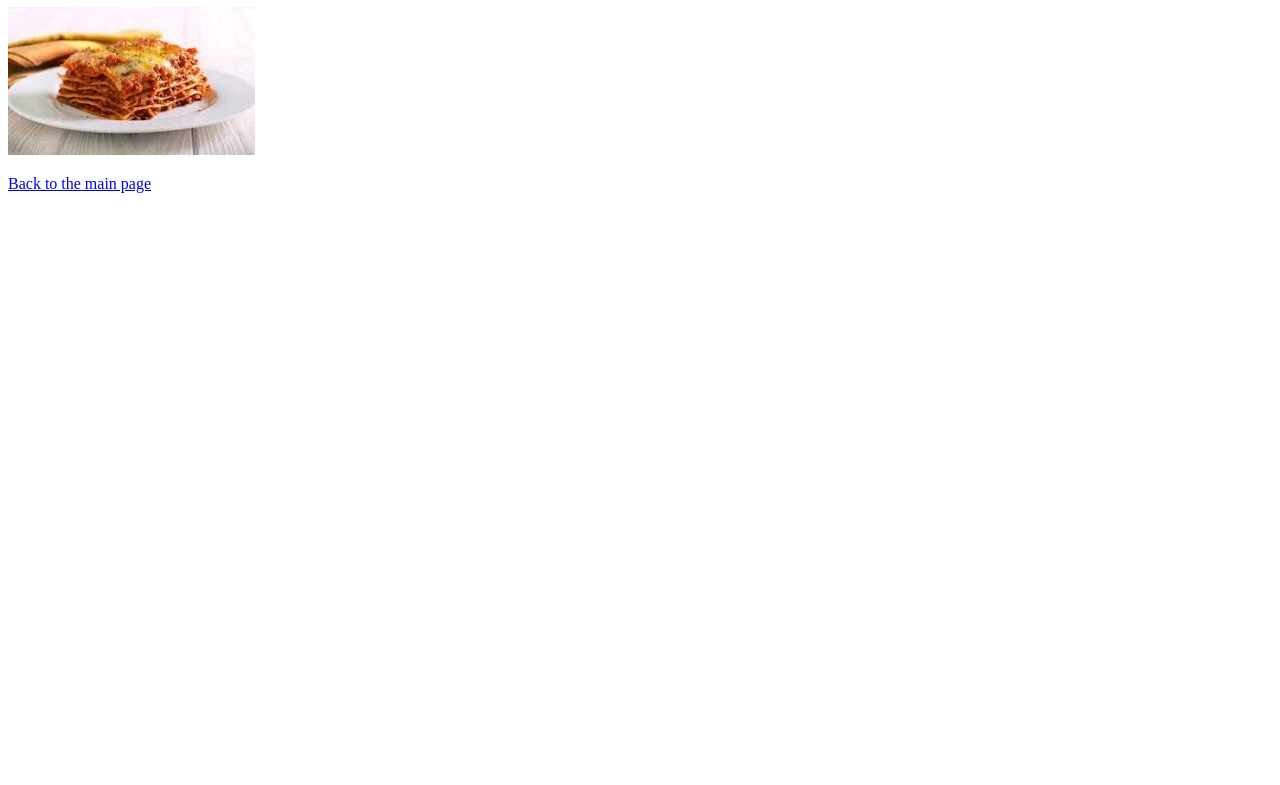
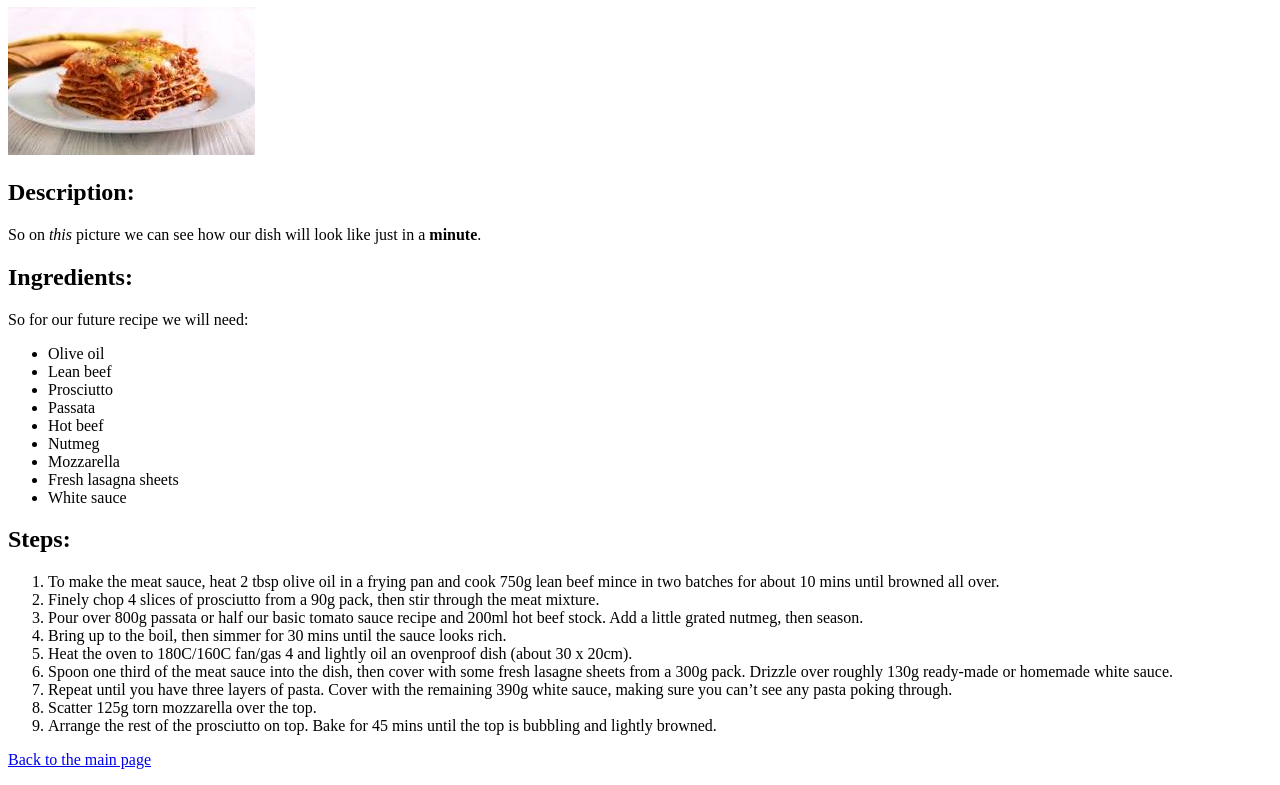
Before and after one commit to vladly200/Recipes, a plain HTML site: page recipes/lasagna.html in a window 1280 px wide. Shown: the part 73-858 px from the top of the page. Before the commit the page ends 800 px from the top, so only its background shows below. Drawn offline with Linux system fonts and the light colour scheme.

```diff
--- a/recipes/lasagna.html
+++ b/recipes/lasagna.html
@@ -2,11 +2,73 @@
 <html lang="en">
   <head>
     <meta charset="UTF-8" />
-    <title>Recipe of Lasagna</title>
+    <title>RecipeLasagna</title>
   </head>
   <body>
-    <h1>Lasagna recipe</h1>
-    <img src="../images/lasagna.png" />
-    <p><a href="../index.html">Back to the main page</a></p>
+    <h1>Lasagna Recipe:</h1>
+    <img
+      src="../images/lasagna.png"
+      alt="It is a picture of a cooked lasagna" />
+    <h2><strong>Description:</strong></h2>
+    <p>
+      So on <em>this</em> picture we can see how our dish will look like just in
+      a <strong>minute</strong>.
+    </p>
+    <h2>Ingredients:</h2>
+    <p>So for our future recipe we will need:</p>
+    <ul>
+      <li>Olive oil</li>
+      <li>Lean beef</li>
+      <li>Prosciutto</li>
+      <li>Passata</li>
+      <li>Hot beef</li>
+      <li>Nutmeg</li>
+      <li>Mozzarella</li>
+      <li>Fresh lasagna sheets</li>
+      <li>White sauce</li>
+    </ul>
+    <h2>Steps:</h2>
+    <ol>
+      <li>
+        To make the meat sauce, heat 2 tbsp olive oil in a frying pan and cook
+        750g lean beef mince in two batches for about 10 mins until browned all
+        over.
+      </li>
+      <li>
+        Finely chop 4 slices of prosciutto from a 90g pack, then stir through
+        the meat mixture.
+      </li>
+      <li>
+        Pour over 800g passata or half our basic tomato sauce recipe and 200ml
+        hot beef stock. Add a little grated nutmeg, then season.
+      </li>
+      <li>
+        Bring up to the boil, then simmer for 30 mins until the sauce looks
+        rich.
+      </li>
+      <li>
+        Heat the oven to 180C/160C fan/gas 4 and lightly oil an ovenproof dish
+        (about 30 x 20cm).
+      </li>
+      <li>
+        Spoon one third of the meat sauce into the dish, then cover with some
+        fresh lasagne sheets from a 300g pack. Drizzle over roughly 130g
+        ready-made or homemade white sauce.
+      </li>
+      <li>
+        Repeat until you have three layers of pasta. Cover with the remaining
+        390g white sauce, making sure you can’t see any pasta poking through.
+      </li>
+      <li>Scatter 125g torn mozzarella over the top.</li>
+      <li>
+        Arrange the rest of the prosciutto on top. Bake for 45 mins until the
+        top is bubbling and lightly browned.
+      </li>
+    </ol>
+    <p>
+      <a href="../index.html" rel="noopener noreferrer">
+        Back to the main page</a
+      >
+    </p>
   </body>
 </html>
```
Also changed, not shown: index.html (+6 -3 lines), recipes/omelette.html (added, +8 -0 lines).
